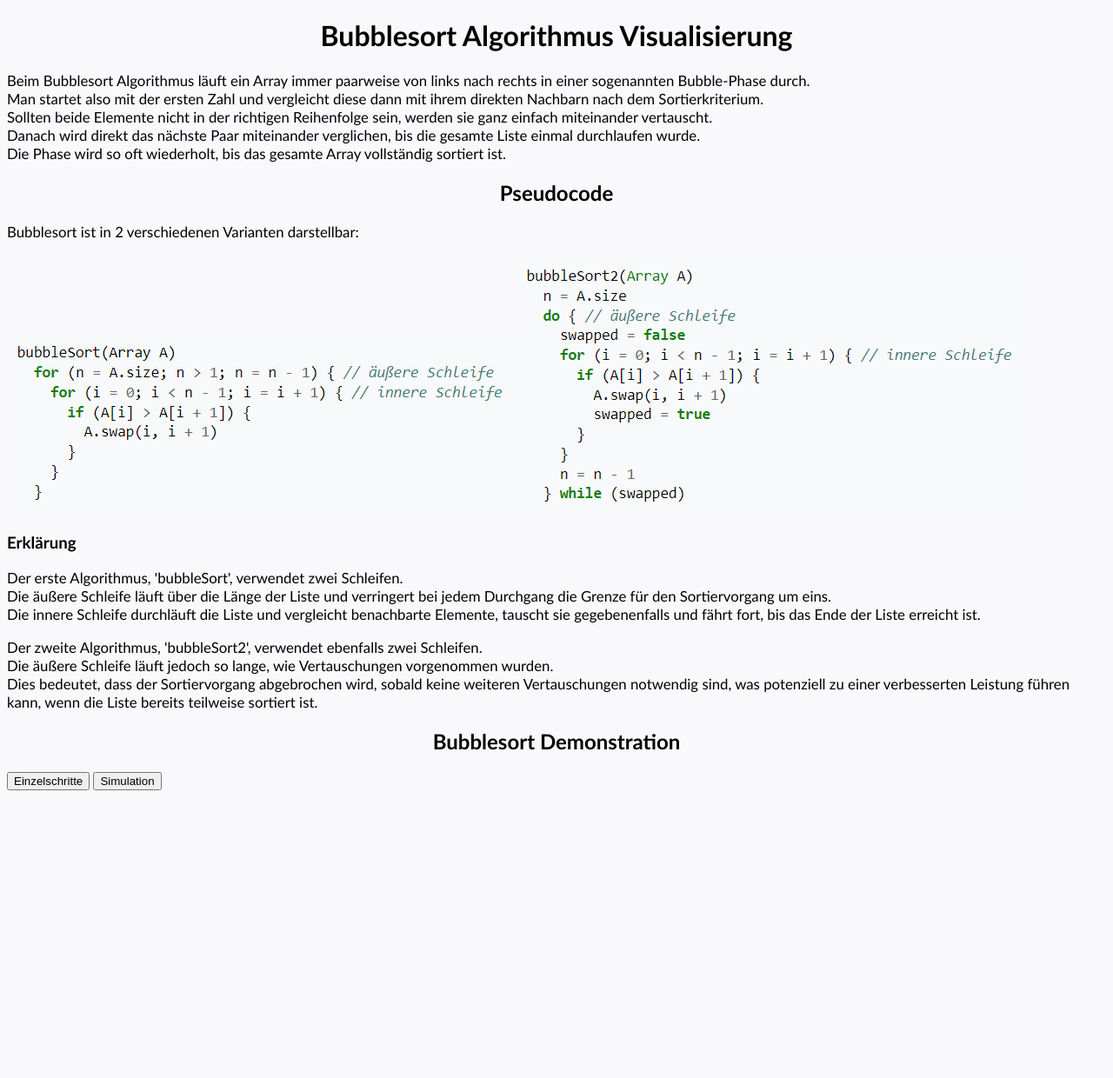
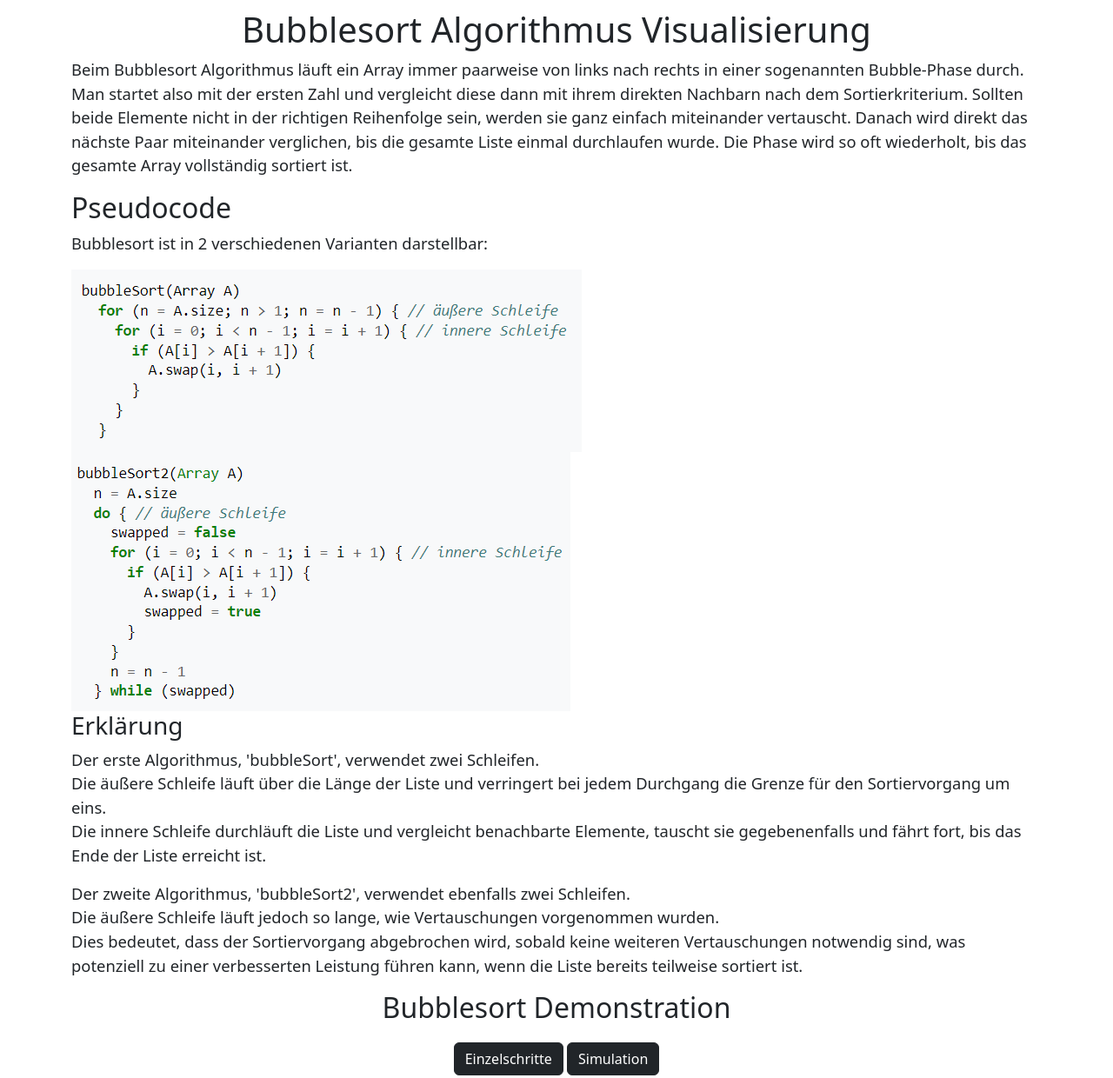
Before and after one commit to MaMarg/BubbleSort, a plain HTML site: page index.html in a window 1280 px wide. Shown: the whole page at 87% size. Before the commit the page ends 917 px from the top, so only its background shows below. Drawn offline with nearby package versions, Linux system fonts and the light colour scheme.

Commit message:
Included Bootstrap
+ added some styling to index.html

```diff
--- a/index.html
+++ b/index.html
@@ -2,22 +2,25 @@
 <html lang="en">
 <head>
     <meta charset="UTF-8">
+    <meta name="viewport" content="width=device-width, initial-scale=1">
     <title>Landing Page</title>
     <link rel="stylesheet" href="style.css">
+    <link href="https://cdn.jsdelivr.net/npm/bootstrap@5.3.3/dist/css/bootstrap.min.css" rel="stylesheet"
+          integrity="sha384-QWTKZyjpPEjISv5WaRU9OFeRpok6YctnYmDr5pNlyT2bRjXh0JMhjY6hW+ALEwIH" crossorigin="anonymous">
 </head>
 <body>
 <div class="container">
     <div class="title">
         <h1>Bubblesort Algorithmus Visualisierung</h1>
-        <p>
+        <p class="algorithm-description">
             Beim Bubblesort Algorithmus läuft ein Array immer paarweise von links nach rechts
-            in einer sogenannten Bubble-Phase durch.<br>
+            in einer sogenannten Bubble-Phase durch.
             Man startet also mit der ersten Zahl und vergleicht diese
-            dann mit ihrem direkten Nachbarn nach dem Sortierkriterium.<br>
+            dann mit ihrem direkten Nachbarn nach dem Sortierkriterium.
             Sollten beide Elemente nicht in der richtigen
-            Reihenfolge sein, werden sie ganz einfach miteinander vertauscht.<br>
+            Reihenfolge sein, werden sie ganz einfach miteinander vertauscht.
             Danach wird direkt das nächste Paar
-            miteinander verglichen, bis die gesamte Liste einmal durchlaufen wurde.<br>
+            miteinander verglichen, bis die gesamte Liste einmal durchlaufen wurde.
             Die Phase wird so oft wiederholt,
             bis das gesamte Array vollständig sortiert ist.
         </p>
@@ -49,9 +52,15 @@
 
     <div class="chose-bubble_sort-steps">
         <h2>Bubblesort Demonstration</h2>
-        <button onclick="location.href='pages/steps.html'">Einzelschritte</button>
-        <button onclick="location.href='pages/preview.html'">Simulation</button>
+        <div class="button-group">
+            <button class="btn btn-dark" onclick="location.href='pages/steps.html'">Einzelschritte</button>
+            <button class="btn btn-dark" onclick="location.href='pages/preview.html'">Simulation</button>
+        </div>
     </div>
 </div>
+
+<script src="https://cdn.jsdelivr.net/npm/bootstrap@5.3.3/dist/js/bootstrap.bundle.min.js"
+        integrity="sha384-YvpcrYf0tY3lHB60NNkmXc5s9fDVZLESaAA55NDzOxhy9GkcIdslK1eN7N6jIeHz"
+        crossorigin="anonymous"></script>
 </body>
 </html>
--- a/style.css
+++ b/style.css
@@ -1,12 +1,28 @@
 body {
     background-color: #f9f9fb;
-    font-family: "Calibri", sans-serif;
 }
 
 p {
-    font-size: 105%;
+    font-size: 115%;
 }
 
-h1, h2 {
+h1 {
+    text-align: center;
+    margin-bottom: 5px;
+}
+
+div {
+    margin-top: 10px;
+}
+
+.chose-bubble_sort-steps {
     text-align: center;
 }
+
+.button-group {
+    margin: 20px;
+}
+
+.algorithm-description {
+    margin-top: 5px;
+}
```
